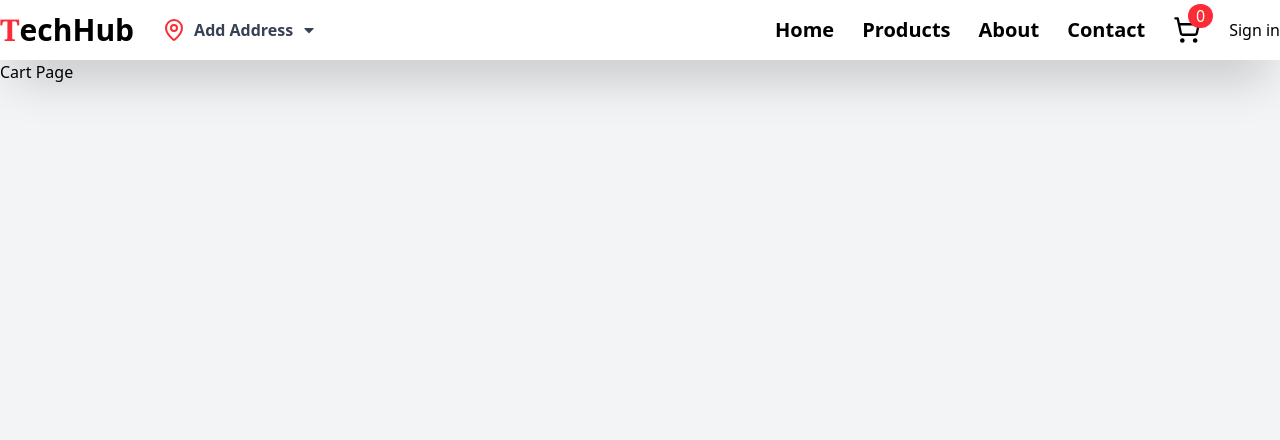
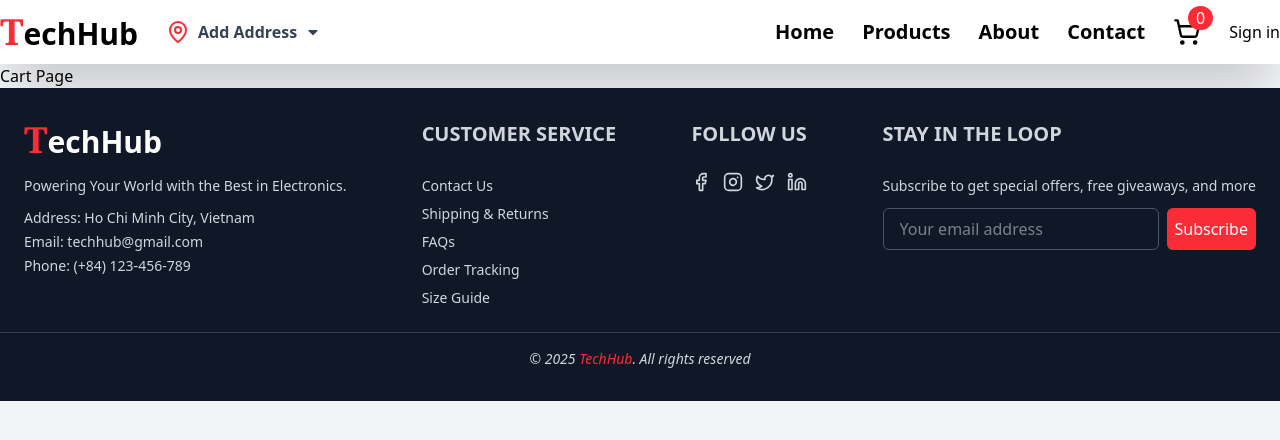
Before and after one commit to quangthoIT/TechHub-Ecommerce, a React (Vite) app: page /cart in a window 1280 px wide. Shown: the top 440 px of the page. Built offline with nearby package versions, Linux system fonts and the light colour scheme; no server answers.

Commit message:
Complete Footer

```diff
--- a/src/App.jsx
+++ b/src/App.jsx
@@ -7,6 +7,7 @@ import Contact from "./pages/Contact";
 import Cart from "./pages/Cart";
 import Navbar from "./components/Navbar";
 import axios from "axios";
+import Footer from "./components/Footer";
 
 const App = () => {
   const [location, setLocation] = useState();
@@ -81,6 +82,7 @@ const App = () => {
         <Route path="/contact" element={<Contact />}></Route>
         <Route path="/cart" element={<Cart />}></Route>
       </Routes>
+      <Footer />
     </BrowserRouter>
   );
 };
--- /dev/null
+++ b/src/components/Footer.jsx
@@ -0,0 +1,79 @@
+import { Link } from "react-router-dom";
+import { Facebook, Instagram, Linkedin, Twitter } from "lucide-react";
+
+const Footer = () => {
+  return (
+    <footer className="bg-gray-900 text-gray-300 py-8">
+      <div className="max-w-7xl mx-auto px-6 md:flex md:justify-between">
+        {/*  Info */}
+        <div className="mb-6 md:mb-0">
+          <Link to="/">
+            <h1 className="text-3xl font-bold text-white">
+              <span className="font-serif text-red-500 text-4xl">T</span>echHub
+            </h1>
+          </Link>
+          <p className="mt-4 text-sm">
+            Powering Your World with the Best in Electronics.
+          </p>
+          <p className="mt-3 text-sm">Address: Ho Chi Minh City, Vietnam</p>
+          <p className="mt-1 text-sm">Email: techhub@gmail.com</p>
+          <p className="mt-1 text-sm">Phone: (+84) 123-456-789</p>
+        </div>
+        {/* Customer Service Link */}
+        <div className="mb-6 md:mb-0">
+          <h3 className="text-xl font-semibold uppercase">Customer Service</h3>
+          <ul className="mt-7 text-sm space-y-2">
+            <li className="hover:text-red-500 cursor-pointer">Contact Us</li>
+            <li className="hover:text-red-500 cursor-pointer">
+              Shipping & Returns
+            </li>
+            <li className="hover:text-red-500 cursor-pointer">FAQs</li>
+            <li className="hover:text-red-500 cursor-pointer">
+              Order Tracking
+            </li>
+            <li className="hover:text-red-500 cursor-pointer">Size Guide</li>
+          </ul>
+        </div>
+        {/* Social media links */}
+        <div className="mb-6 md:mb-0">
+          <h3 className="text-xl font-semibold uppercase">Follow Us</h3>
+          <div className="flex space-x-3 mt-6 cursor-pointer">
+            <Facebook className="w-[20px] h-[20px] hover:text-red-500" />
+            <Instagram className="w-[20px] h-[20px] hover:text-red-500" />
+            <Twitter className="w-[20px] h-[20px] hover:text-red-500" />
+            <Linkedin className="w-[20px] h-[20px] hover:text-red-500" />
+          </div>
+        </div>
+        {/* Newsletter Subscription */}
+        <div>
+          <h3 className="text-xl font-semibold uppercase">Stay in the Loop</h3>
+          <p className="mt-7 text-sm">
+            Subscribe to get special offers, free giveaways, and more
+          </p>
+          <form action="" className="mt-3 flex gap-2">
+            <input
+              type="email"
+              placeholder="Your email address"
+              className="w-full px-4 py-2 rounded-md text-gray-200 border border-gray-600"
+            />
+            <button
+              type="submit"
+              className="bg-red-500 text-white p-2 rounded-md hover:bg-red-600 cursor-pointer"
+            >
+              Subscribe
+            </button>
+          </form>
+        </div>
+      </div>
+      {/* Bottom section */}
+      <div className="mt-6 border-t border-gray-700 pt-4 text-center text-sm">
+        <p className="italic">
+          &copy; 2025
+          <span className="text-red-500"> TechHub</span>. All rights reserved
+        </p>
+      </div>
+    </footer>
+  );
+};
+
+export default Footer;
--- a/src/components/Navbar.jsx
+++ b/src/components/Navbar.jsx
@@ -27,7 +27,7 @@ const Navbar = ({
         <div className="flex gap-7 items-center">
           <Link to="/">
             <h1 className="font-bold text-3xl">
-              <span className="text-red-500 font-serif">T</span>echHub
+              <span className="text-red-500 font-serif text-4xl">T</span>echHub
             </h1>
           </Link>
           <div className="flex gap-2 cursor-pointer text-gray-700 items-center">
```
